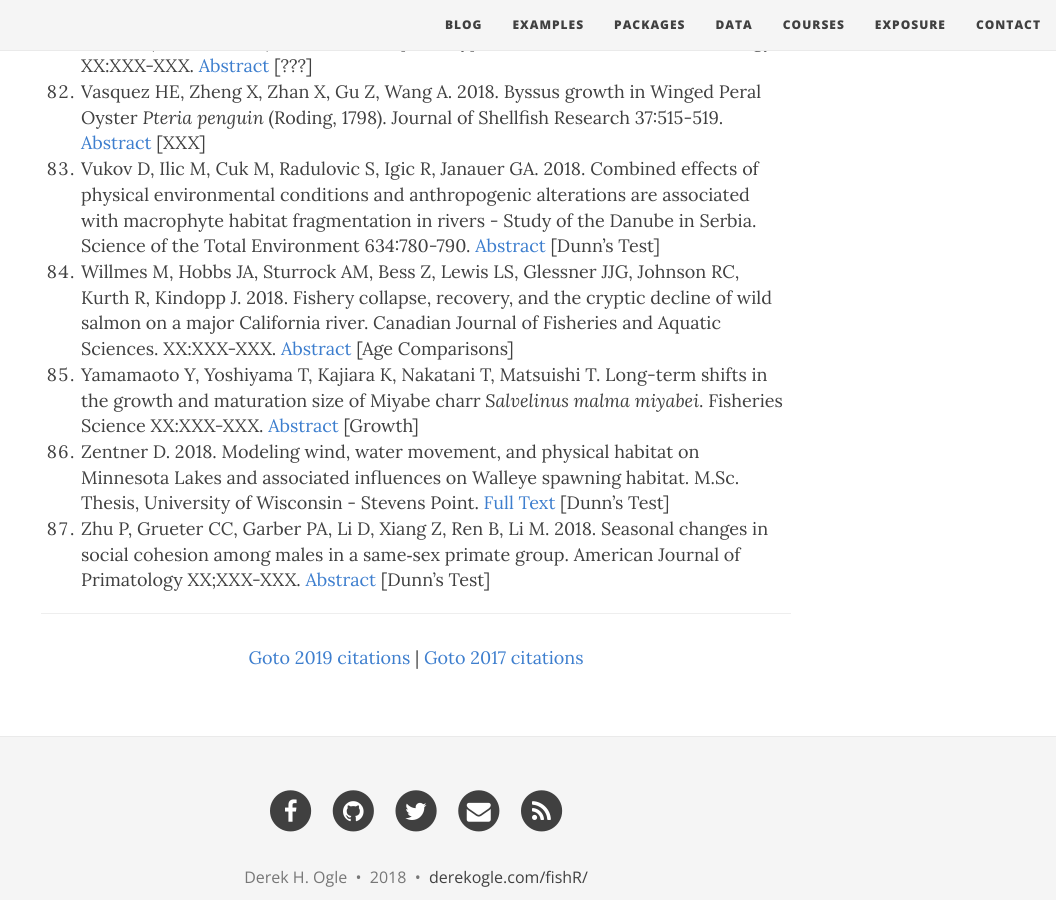
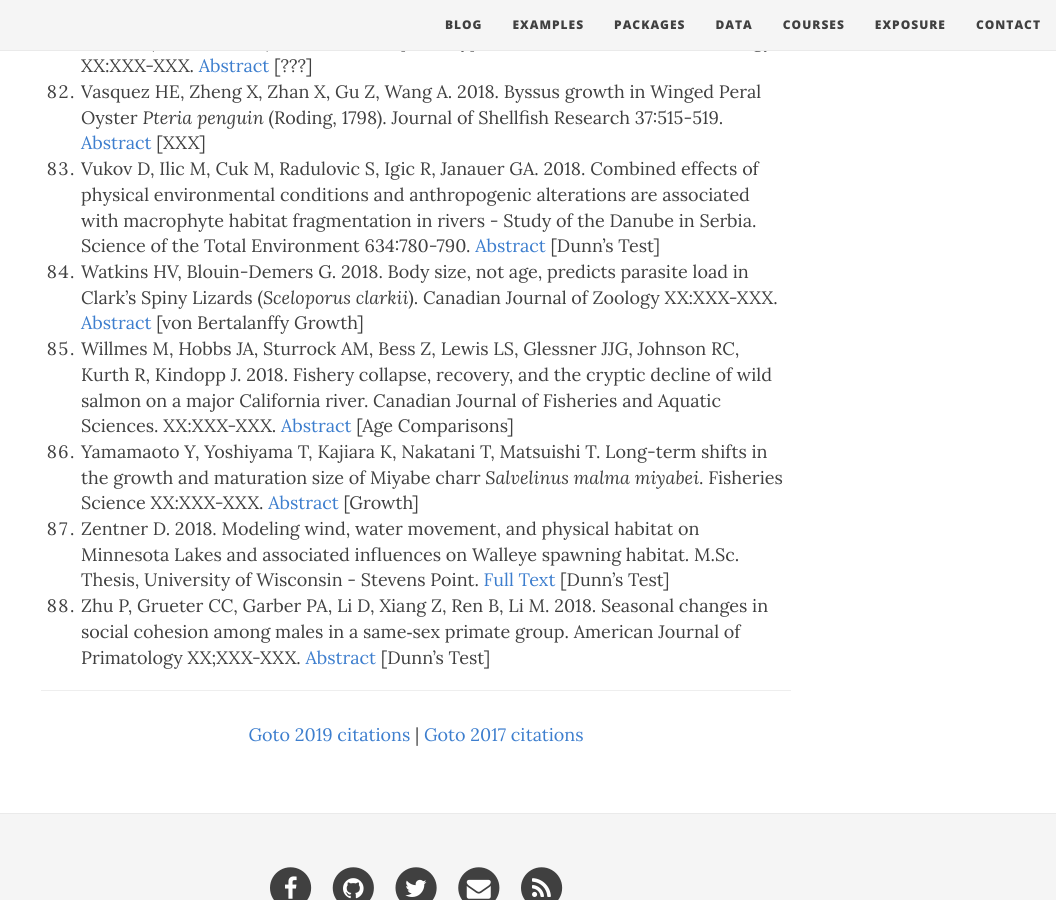
Before and after one commit to droglenc/fishR, a Jekyll site: the page built from exposure/exposure-citations18.md, in a window 1280 px wide and 900 px high, scrolled down 7670 px. Shown: the whole window, without its empty margins (224-1280 px from the left). Built offline with Jekyll 4.4.1, drawn with Linux system fonts in a browser that asks for light colours; nearby versions of some CDN libraries; some of the changed lines change nothing that is shown.

Commit message:
Update exposure/exposure-citations18.md

```diff
--- a/exposure/exposure-citations18.md
+++ b/exposure/exposure-citations18.md
@@ -5,7 +5,7 @@ subtitle: fishR and FSA is Being Used!!
 css: "/css/exposure-citation.css"
 ---
 
-The [**IFAR** book](http://derekogle.com/IFAR/), **fishR** website, or the **FSA** package were cited in the following <span id="contact-div">87</span> publications.
+The [**IFAR** book](http://derekogle.com/IFAR/), **fishR** website, or the **FSA** package were cited in the following <span id="contact-div">88</span> publications.
 
 1. Agbani PO, Kafoutchoni KM, Salako KV, Gbedomon RC, Kegbe AM, Karen H, Sinsin B. 2018. Traditional ecological knowledge-based assessment of threatened woody species and their potential substitutes in the Atakora mountain chain, a threatened hotspot of biodiversity in Northwestern Benin, West Africa. Journal of Ethnobiology and Ethnomedicine 14:21. [Full Text](https://ethnobiomed.biomedcentral.com/articles/10.1186/s13002-018-0219-6) [Dunn's Test]
 1. Anderson J, McDonald D, Bumguardner B, Olsen Z, Ferguson JW. 2018. Patterns of maturity, seasonal migration, and spawning of Atlantic Croaker in the western Gulf of Mexico. Gulf of Mexico Science 34:XXX-XXX. [Full Text](https://aquila.usm.edu/cgi/viewcontent.cgi?article=1598&context=goms) [Growth]
@@ -90,6 +90,7 @@ The [**IFAR** book](http://derekogle.com/IFAR/), **fishR** website, or the **FSA
 1. Vasey N, Mogilewsky M, Schatz GE. 2018. Infant nest and stash sites of Variegated Lemurs (*Varecia rubra*): The extended phenotype. American Journal of Primatology XX:XXX-XXX. [Abstract](https://onlinelibrary.wiley.com/doi/abs/10.1002/ajp.22911) [???]
 1. Vasquez HE, Zheng X, Zhan X, Gu Z, Wang A. 2018. Byssus growth in Winged Peral Oyster *Pteria penguin* (Roding, 1798). Journal of Shellfish Research 37:515-519. [Abstract](http://www.bioone.org/doi/abs/10.2983/035.037.0307) [XXX]
 1. Vukov D, Ilic M, Cuk M, Radulovic S, Igic R, Janauer GA. 2018. Combined effects of physical environmental conditions and anthropogenic alterations are associated with macrophyte habitat fragmentation in rivers - Study of the Danube in Serbia. Science of the Total Environment 634:780-790. [Abstract](https://www.sciencedirect.com/science/article/pii/S0048969718311288) [Dunn's Test]
+1. Watkins HV, Blouin-Demers G. 2018. Body size, not age, predicts parasite load in Clark's Spiny Lizards (*Sceloporus clarkii*). Canadian Journal of Zoology XX:XXX-XXX. [Abstract](http://www.nrcresearchpress.com/doi/abs/10.1139/cjz-2017-0328) [von Bertalanffy Growth]
 1. Willmes M, Hobbs JA, Sturrock AM, Bess Z, Lewis LS, Glessner JJG, Johnson RC, Kurth R, Kindopp J. 2018. Fishery collapse, recovery, and the cryptic decline of wild salmon on a major California river. Canadian Journal of Fisheries and Aquatic Sciences. XX:XXX-XXX. [Abstract](http://www.nrcresearchpress.com/doi/abs/10.1139/cjfas-2017-0273#.Wl5BqnlG3uM) [Age Comparisons]
 1. Yamamaoto Y, Yoshiyama T, Kajiara K, Nakatani T, Matsuishi T. Long-term shifts in the growth and maturation size of Miyabe charr *Salvelinus malma miyabei*. Fisheries Science XX:XXX-XXX. [Abstract](https://link.springer.com/article/10.1007/s12562-018-1186-5) [Growth]
 1. Zentner D. 2018. Modeling wind, water movement, and physical habitat on Minnesota Lakes and associated influences on Walleye spawning habitat. M.Sc. Thesis, University of Wisconsin - Stevens Point. [Full Text](https://www.researchgate.net/profile/Douglas_Zentner/publication/325079219_Modeling_Wind_Water_Movement_and_Physical_Habitat_on_Minnesota_Lakes_and_Associated_Influences_on_Walleye_Spawning_Habitat/links/5af55435a6fdcc0c030b3b9f/Modeling-Wind-Water-Movement-and-Physical-Habitat-on-Minnesota-Lakes-and-Associated-Influences-on-Walleye-Spawning-Habitat&hl=en&sa=X&scisig=AAGBfm14t8jOTL3lECTd4lbUmn5o5pgf6Q&nossl=1&oi=scholaralrt) [Dunn's Test]
```
